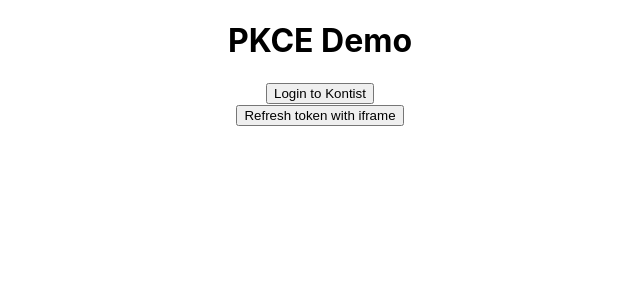
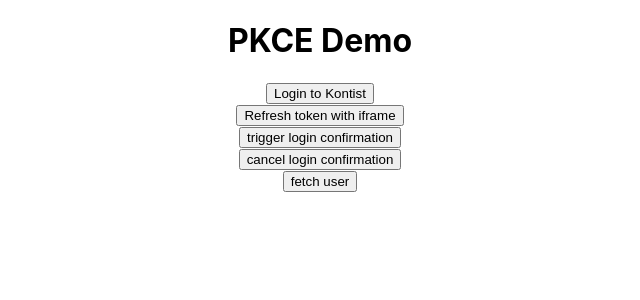
Before and after one commit to hihuz/pkce-demo, a React (Create React App) app: page / in a window 1280 px wide. Shown: the top 300 px of the page, without its empty margins (320-960 px from the left). Built offline with nearby package versions, Linux system fonts and the light colour scheme; what @kontist/client would draw is missing.

Commit message:
Add login confirmation flow

```diff
--- a/src/App.js
+++ b/src/App.js
@@ -42,11 +42,42 @@ function App() {
   const refreshAccessTokenViaIframe = async () => {
     const token = await kontistClient.auth.refreshTokenSilently();
     setToken(token.accessToken);
+    await kontistClient.graphQL.rawQuery(`
+    {
+      viewer {
+        firstName
+      }
+    }
+  `);
   };
 
   async function login() {
     const url = await kontistClient.auth.getAuthUri();
     window.location.href = url;
+  }
+
+  async function triggerLoginConfirmation() {
+    try {
+      const confirmedToken = await kontistClient.auth.getMFAConfirmedToken();
+      setToken(confirmedToken);
+    } catch (err) {
+      console.log({ err });
+    }
+  }
+
+  const fetchUser = async () => {
+    const { viewer } = await kontistClient.graphQL.rawQuery(`
+      {
+        viewer {
+          firstName
+        }
+      }
+    `);
+    setUser(viewer);
+  };
+
+  function cancelLoginConfirmation() {
+    kontistClient.auth.cancelMFAConfirmation();
   }
 
   return (
@@ -64,6 +95,19 @@ function App() {
           Refresh token with iframe
         </button>
       </div>
+      <div>
+        <button onClick={triggerLoginConfirmation}>
+          trigger login confirmation
+        </button>
+      </div>
+      <div>
+        <button onClick={cancelLoginConfirmation}>
+          cancel login confirmation
+        </button>
+      </div>
+      <div>
+        <button onClick={fetchUser}>fetch user</button>
+      </div>
       {token && <div style={{ wordBreak: "break-all" }}>{token}</div>}
     </div>
   );
```
